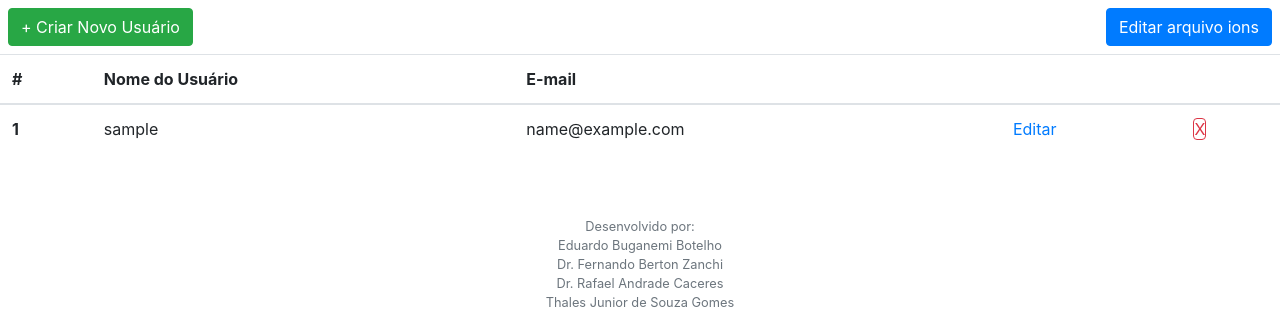
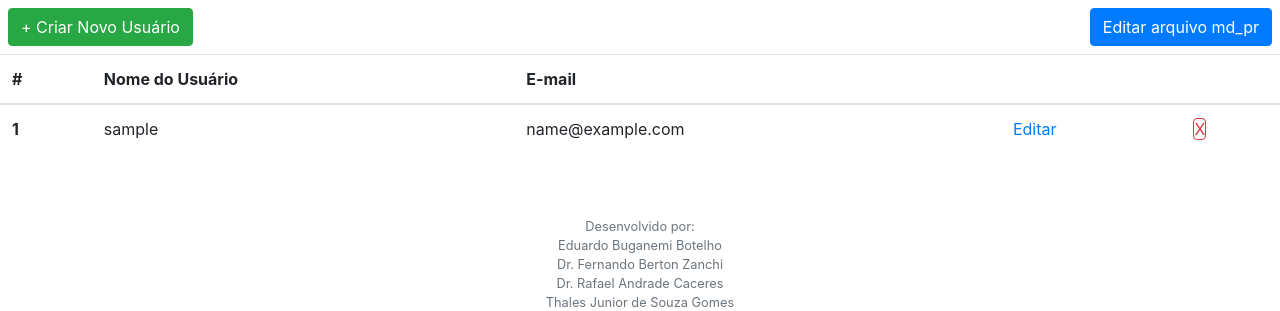
Before and after one commit to botelhoeduardo/visualdynamics, a Flask app: template app/templates/admin.html in a window 1280 px wide. Shown: the part 131-442 px from the top of the page. Run offline with Flask 2, Linux system fonts and the light colour scheme; tables that the repository leaves empty hold one stand-in row (values such as "Sample post"); the template is opened without the code that fills it: values that come from a table or form of the project are taken from there, most other values are stand-ins (such as "Sample title", 1, 10 or a date in 2020); some libraries are stand-ins or nearby versions.

Commit message:
Update templates

```diff
--- a/app/templates/admin.html
+++ b/app/templates/admin.html
@@ -3,7 +3,7 @@
 {% block content %}
 <div class="d-flex">
     <a href="/admin/new" class="btn btn-success mb-2 ml-2">+ Criar Novo Usuário</a>
-    <a href="/admin/edit-md" class="btn btn-primary mb-2 ml-auto mr-2"> Editar arquivo ions</a>
+    <a href="/admin/edit-md" class="btn btn-primary mb-2 ml-auto mr-2"> Editar arquivo md_pr</a>
 </div>
 
 <table class="table">
--- a/app/templates/edit_md.html
+++ b/app/templates/edit_md.html
@@ -8,7 +8,7 @@
                 <input type="number" name="editnstep" step="100" id = "editnstep" class="form-control-label text-center mt-3" value="{{ nsteps }}">
             </div>
             <div class="form-group ml-4">
-                <label class="form-control-label" for="edit"> Valor do Dt: </label>
+                <label class="form-control-label" for="edit"> Valor do dt: </label>
                 <input type="number" name="editDt" step="0.001" id = "editDt" class="form-control-label text-center mt-3" value="{{ dt }}">
             </div>
                 <input class="m-2 btn-ln btn-primary" type="submit" value="Salvar Atualização" name="submit">
```
